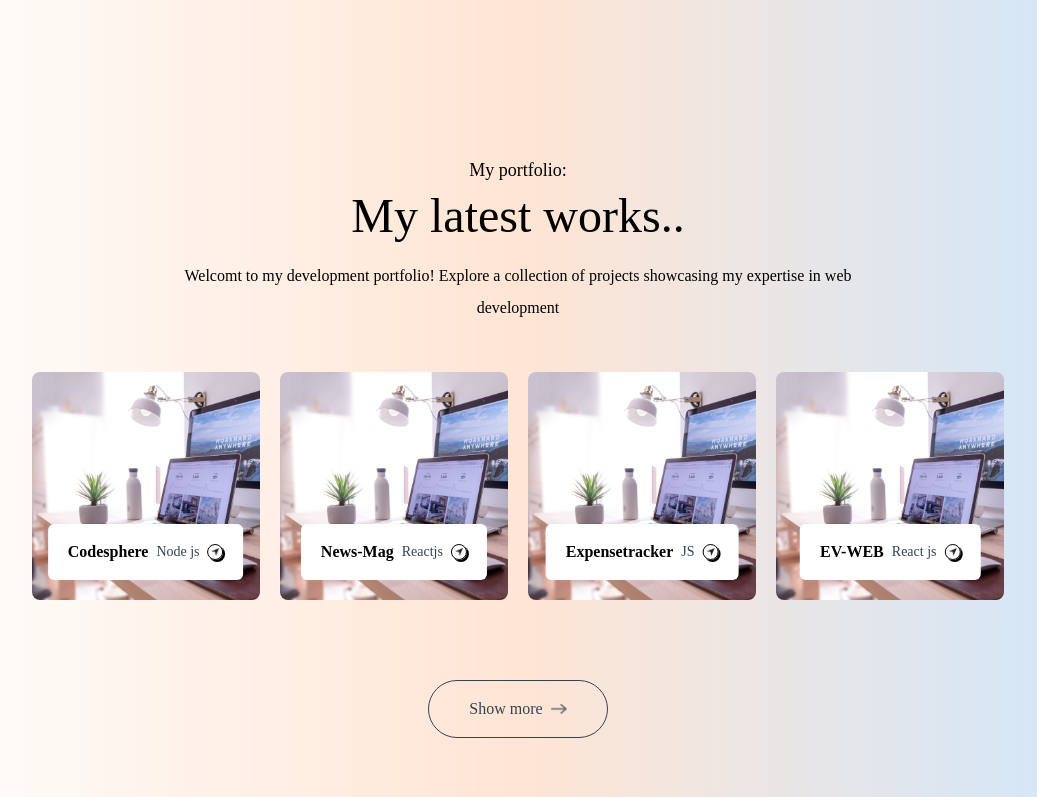
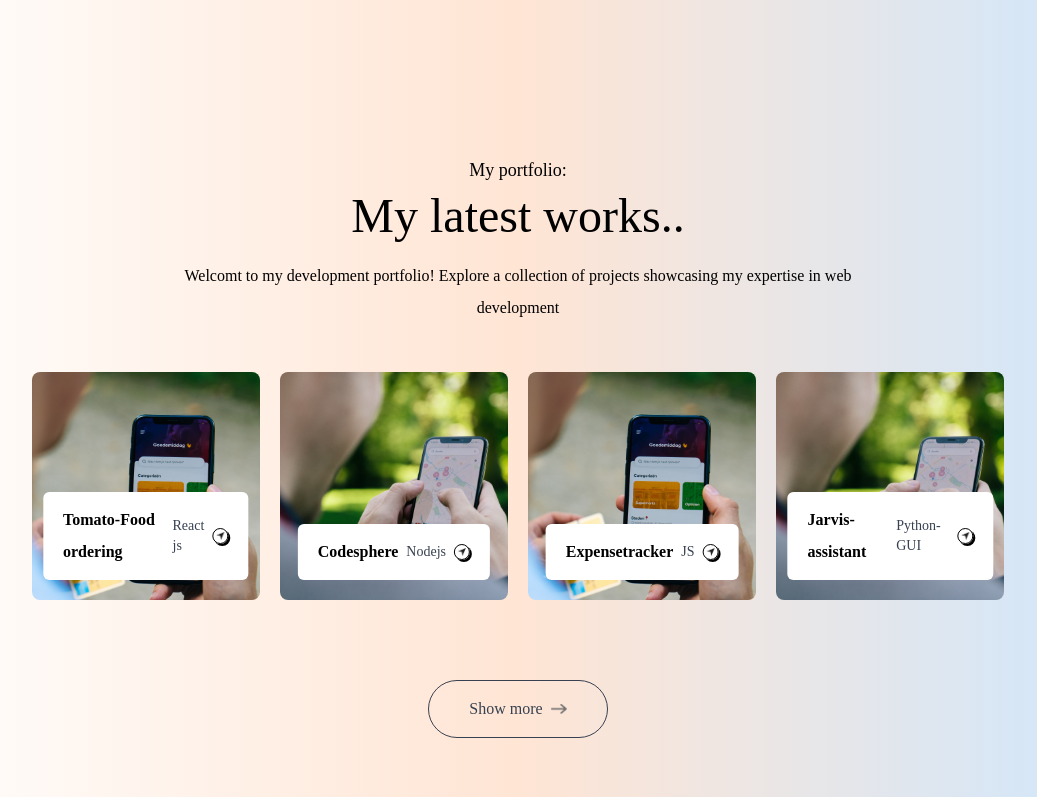
Before and after one commit to RISHI-IT/portfolio-rishi, a plain HTML site: page index.html in a window 1280 px wide. Shown: the part 2483-3280 px from the top of the page, without its empty margins (122-1159 px from the left). Drawn offline with nearby package versions, Linux system fonts and the light colour scheme; a web font is replaced by a local one.

Commit message:
Update index.html

```diff
--- a/index.html
+++ b/index.html
@@ -130,7 +130,7 @@
     <div class="grid grid-cols-auto gap-6 my-10">
         <div class="border border-gray-400 rounded-lg px-8 py-12 hover:shadow-black cursor-pointer hover:bg-lightHover hover:-translate-y-1 duration-500 dark:border-white dark:hover:shadow-[4px_4px_0_#fff] dark:hover:bg-darkHover/50">
             <img src="./images/web-icon.png" alt="" class="w-10">
-            <h3 class="text-lg my-4 text-gray-700 dark:text-white">Web Design</h3>
+            <h3 class="text-lg my-4 text-gray-700 dark:text-white">Web Development</h3>
             <p class="text-sm text-gray-600 leading-5 dark:text-white/80">Web development is the process of building programming..</p>
             <a href="" class="flex items-center gap-2 text-sm mt-5">Read more<img src="./images/right-arrow.png" alt="" class="w-4"></a>
         </div>
@@ -148,7 +148,7 @@
         </div>
         <div class="border border-gray-400 rounded-lg px-8 py-12 hover:shadow-black cursor-pointer hover:bg-lightHover hover:-translate-y-1 duration-500 dark:border-white dark:hover:shadow-[4px_4px_0_#fff] dark:hover:bg-darkHover/50">
             <img src="./images/graphics-icon.png" alt="" class="w-10">
-            <h3 class="text-lg my-4 text-gray-700 dark:text-white">Graphic Design</h3>
+            <h3 class="text-lg my-4 text-gray-700 dark:text-white">Web Design</h3>
             <p class="text-sm text-gray-600 leading-5 dark:text-white/80">Designing is the process of making and developing creative ideas..</p>
             <a href="" class="flex items-center gap-2 text-sm mt-5">Read more<img src="./images/right-arrow.png" alt="" class="w-4"></a>
         </div>
@@ -162,29 +162,29 @@
     <p class="text-center max-w-2xl mx-auto mt-5 mb-12">Welcomt to my development portfolio! Explore a collection of projects showcasing my expertise in web development</p>
     <div class="grid grid-cols-auto my-10 gap-5">
         <!-- Column 1 -->
-        <div class="aspect-square bg-[url('./images/work-3.png')] bg-no-repeat bg-cover bg-center rounded-lg relative cursor-pointer group">
+        <div class="aspect-square bg-[url('./images/work-1.png')] bg-no-repeat bg-cover bg-center rounded-lg relative cursor-pointer group">
+            <div class="bg-white rounded-md absolute bottom-5 left-1/2 -translate-x-1/2 py-3 px-5 flex items-center justify-between gap-2 duration-500 group-hover:bottom-7" style="width: max-content; max-width: 90%;">
+                <h2 class="font-semibold dark:text-black">Tomato-Food ordering</h2>
+                <p class="text-sm text-gray-700">React js</p>
+                <div class="border rounded-full border-black w-10 aspect-square flex items-center justify-center shadow-[2px_2px_0_#000] group-hover:bg-lime-300 transition" style="width: 16px; height: 16px;">
+                    <a href="https://bejewelled-faun-c65b50.netlify.app/"><img src="./images/send-icon.png" alt="" class="w-5" style="width: 8px;"></a>
+                </div>
+            </div>
+        </div>
+
+        <!-- Column 2 -->
+        <div class="aspect-square bg-[url('./images/work-2.png')] bg-no-repeat bg-cover bg-center rounded-lg relative cursor-pointer group">
             <div class="bg-white rounded-md absolute bottom-5 left-1/2 -translate-x-1/2 py-3 px-5 flex items-center justify-between gap-2 duration-500 group-hover:bottom-7" style="width: max-content; max-width: 90%;">
                 <h2 class="font-semibold dark:text-black">Codesphere</h2>
-                <p class="text-sm text-gray-700">Node js</p>
+                <p class="text-sm text-gray-700">Nodejs</p>
                 <div class="border rounded-full border-black w-10 aspect-square flex items-center justify-center shadow-[2px_2px_0_#000] group-hover:bg-lime-300 transition" style="width: 16px; height: 16px;">
                     <a href="https://live-code-codesphere.onrender.com/"><img src="./images/send-icon.png" alt="" class="w-5" style="width: 8px;"></a>
                 </div>
             </div>
         </div>
 
-        <!-- Column 2 -->
-        <div class="aspect-square bg-[url('./images/work-3.png')] bg-no-repeat bg-cover bg-center rounded-lg relative cursor-pointer group">
-            <div class="bg-white rounded-md absolute bottom-5 left-1/2 -translate-x-1/2 py-3 px-5 flex items-center justify-between gap-2 duration-500 group-hover:bottom-7" style="width: max-content; max-width: 90%;">
-                <h2 class="font-semibold dark:text-black">News-Mag</h2>
-                <p class="text-sm text-gray-700">Reactjs</p>
-                <div class="border rounded-full border-black w-10 aspect-square flex items-center justify-center shadow-[2px_2px_0_#000] group-hover:bg-lime-300 transition" style="width: 16px; height: 16px;">
-                    <a href="https://github.com/RISHI-IT/news-mag"><img src="./images/send-icon.png" alt="" class="w-5" style="width: 8px;"></a>
-                </div>
-            </div>
-        </div>
-
         <!-- Column 3 -->
-        <div class="aspect-square bg-[url('./images/work-3.png')] bg-no-repeat bg-cover bg-center rounded-lg relative cursor-pointer group">
+        <div class="aspect-square bg-[url('./images/work-1.png')] bg-no-repeat bg-cover bg-center rounded-lg relative cursor-pointer group">
             <div class="bg-white rounded-md absolute bottom-5 left-1/2 -translate-x-1/2 py-3 px-5 flex items-center justify-between gap-2 duration-500 group-hover:bottom-7" style="width: max-content; max-width: 90%;">
                 <h2 class="font-semibold dark:text-black">Expensetracker</h2>
                 <p class="text-sm text-gray-700">JS</p>
@@ -195,12 +195,12 @@
         </div>
 
         <!-- Column 4 -->
-        <div class="aspect-square bg-[url('./images/work-3.png')] bg-no-repeat bg-cover bg-center rounded-lg relative cursor-pointer group">
+        <div class="aspect-square bg-[url('./images/work-2.png')] bg-no-repeat bg-cover bg-center rounded-lg relative cursor-pointer group">
             <div class="bg-white rounded-md absolute bottom-5 left-1/2 -translate-x-1/2 py-3 px-5 flex items-center justify-between gap-2 duration-500 group-hover:bottom-7" style="width: max-content; max-width: 90%;">
-                <h2 class="font-semibold dark:text-black">EV-WEB</h2>
-                <p class="text-sm text-gray-700">React js</p>
+                <h2 class="font-semibold dark:text-black">Jarvis-assistant</h2>
+                <p class="text-sm text-gray-700">Python-GUI</p>
                 <div class="border rounded-full border-black w-10 aspect-square flex items-center justify-center shadow-[2px_2px_0_#000] group-hover:bg-lime-300 transition" style="width: 16px; height: 16px;">
-                   <a href="https://roaring-panda-f49957.netlify.app/" ><img src="./images/send-icon.png" alt="" class="w-5" style="width: 8px;"></a>
+                   <a href="https://github.com/RISHI-IT/jarvis-assistant" ><img src="./images/send-icon.png" alt="" class="w-5" style="width: 8px;"></a>
                 </div>
             </div>
         </div>
```
